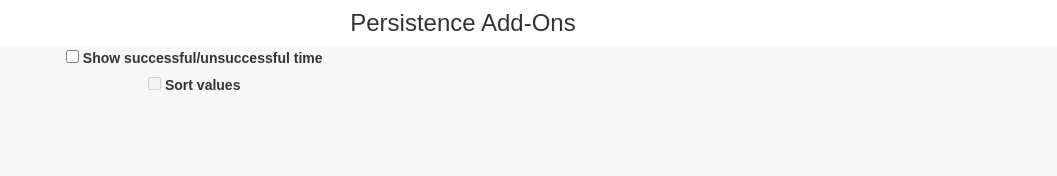
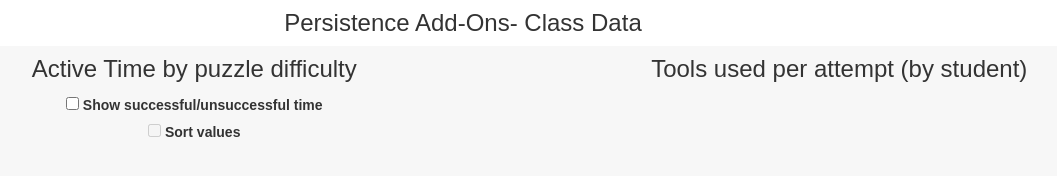
Before and after one commit to grace-fagan/persistenceAddOns, a website: page public/index.html in a window 1280 px wide. Shown: the whole page, without its empty margins (177-1234 px from the left). Drawn offline with nearby package versions, Linux system fonts and the light colour scheme; no server answers.

Commit message:
change heroku url

```diff
--- a/public/index.html
+++ b/public/index.html
@@ -21,11 +21,14 @@
 	<div class="container-fluid">
 
 	<div class="row" id="title">
-			<h1>Persistence Add-Ons</h1>
+			<h1>Persistence Add-Ons- Class Data</h1>
 	</div>
 
 	<div class="row">
 	<div class="col-md-7">
+		<div class="row">
+			<h1>Active Time by puzzle difficulty</h1>
+		</div>
 		<div class="row">
 		<label class="detail"><input type="checkbox"> Show successful/unsuccessful time</label>
 		</div>
@@ -36,6 +39,9 @@
 		<div id="active_time"></div>
 	</div>
 	<div class="col-md-5">
+		<div class="row">
+			<h1>Tools used per attempt (by student)</h1>
+		</div>
 		<div id="tools_used"></div>
 	</div>
 	</div>
--- a/public/js/main.js
+++ b/public/js/main.js
@@ -1,7 +1,7 @@
 var activeTime;
 var toolsUsed;
 
-var url = 'https://intense-lowlands-76055.herokuapp.com'
+var url = 'https://persistence-addons.herokuapp.com'
 
 var request = new XMLHttpRequest()
 request.open('GET', url + '/APIdata', true)
```
